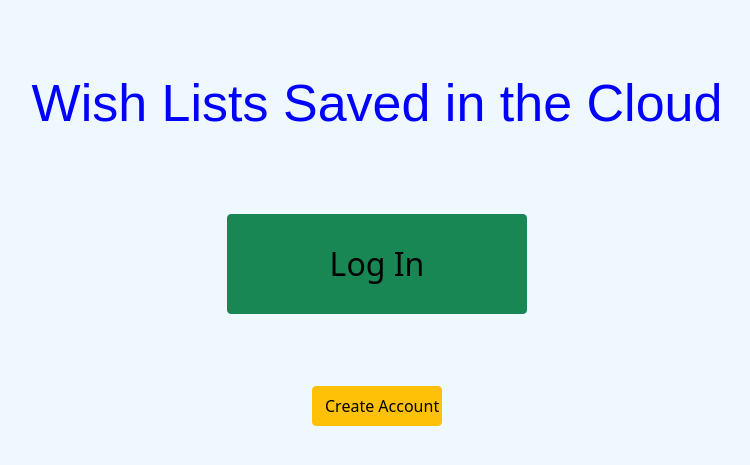
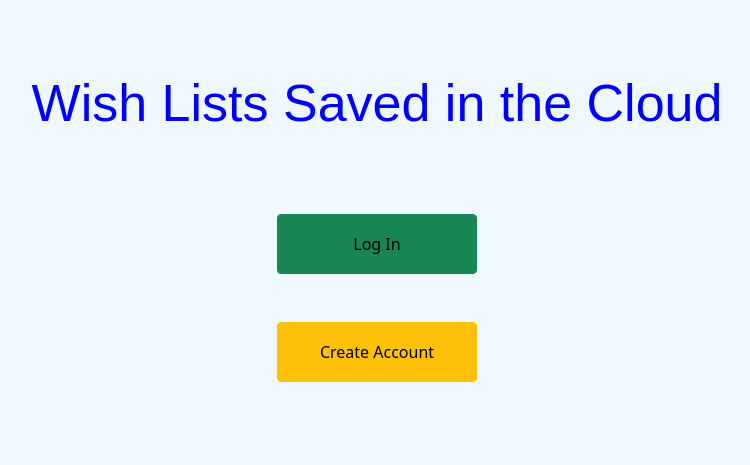
Before and after one commit to Tjohnzon25/project2_team_i, a Flask app: page / in a window 1280 px wide. Shown: the top 465 px of the page, without its empty margins (263-1013 px from the left). Run offline with Flask 2, Linux system fonts and the light colour scheme.

Commit message:
Updated some styling

```diff
--- a/templates/create_wishlist.html
+++ b/templates/create_wishlist.html
@@ -14,7 +14,7 @@
         <label for="new_content"> </label>
 
         <input type="text" id="new_wishlist" name="new_wishlist" placeholder="Enter Wishlist"><br><br><br>
-        <input type="submit" id="sub" name="button" value="Add" class="btn btn-primary"><br><br><br>
+        <input type="submit" id="sub" name="button" value="Add" class="btn btn-primary">
         <input type="submit" id="del" name="button" value="Delete" class="btn btn-primary"><br><br><br>
         <input type="submit" id="back" name="button" value="Go Back" class="btn btn-primary">
 
--- a/templates/index.html
+++ b/templates/index.html
@@ -10,7 +10,7 @@
     <br><br><br>
     <h1>Wish Lists Saved in the Cloud</h1><br><br><br>
     <form method="POST">
-        <input type="submit" id="loginButton" class="btn btn-success" value="Log In" name="button"><br><br><br><br>
+        <input type="submit" id="loginButton" class="btn btn-success" value="Log In" name="button"><br><br><br>
         <input type="submit" id="createAccountButton" class="btn btn-warning" value="Create Account" name="button">
     </form>
 
@@ -28,15 +28,15 @@
         }
 
         #loginButton {
-            width:300px;
-            height:100px;
-            font-size: 200%;
+            width:200px;
+            height:60px;
+            font-size: 100%;
             color: black;
         }
 
         #createAccountButton {
-            width: 130px;
-            height: 40px;
+            width: 200px;
+            height: 60px;
             font-size: 100%;
         }
     </style>
--- a/templates/user_wishlists.html
+++ b/templates/user_wishlists.html
@@ -31,7 +31,7 @@
         <input type="text" id="wishlist" name="wishlist" placeholder="Enter Wishlist"><br><br><br>
 
         <input type="text" id="new_content" name="new_content" placeholder="Enter Content"><br><br><br>
-        <input type="submit" id="sub" name="button" value="Add Content" class="btn btn-primary"><br><br><br>
+        <input type="submit" id="sub" name="button" value="Add Content" class="btn btn-primary">
         <input type="submit" id="del" name="button" value="Delete Content" class="btn btn-primary"><br><br><br>
 
         <input type="submit" id="back" name="button" value="Go Back" class="btn btn-primary"><br>
```
Also changed, not shown: database/final.db.
